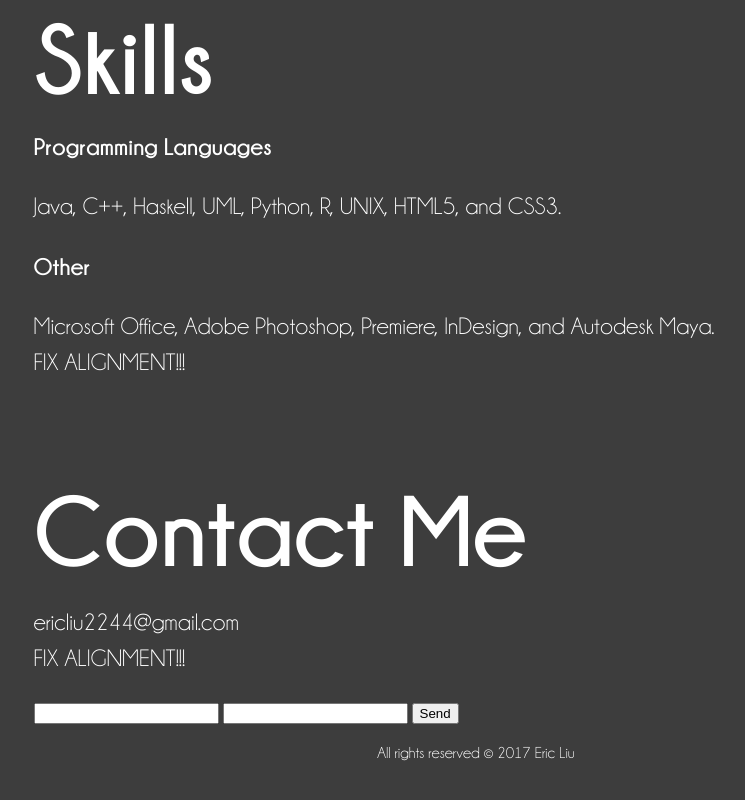
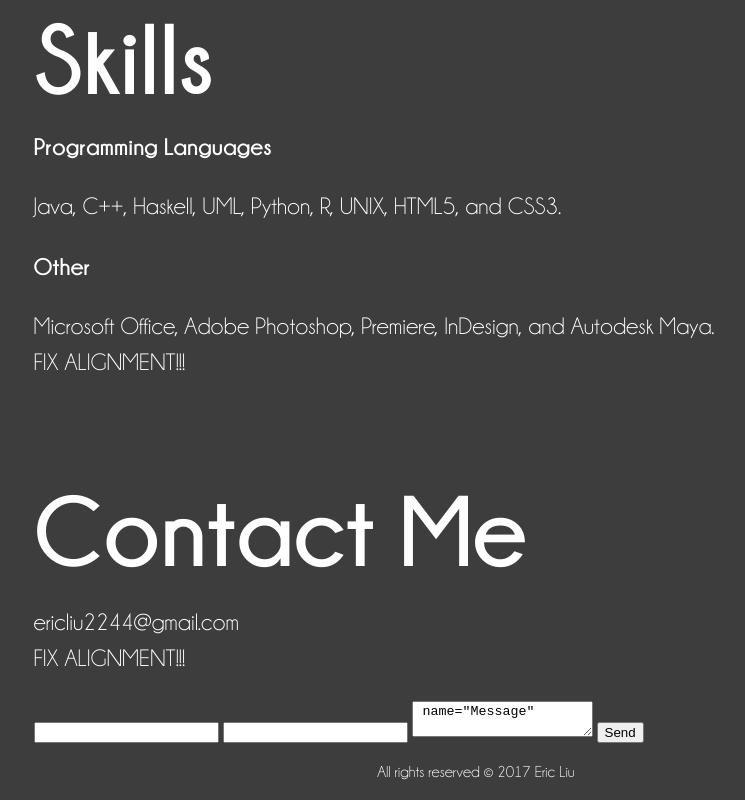
Before and after one commit to eric2416/eric2416.github.io, a plain HTML site: page index.html in a window 1280 px wide. Shown: the part 999-1799 px from the top of the page, without its empty margins (164-909 px from the left). Drawn offline with Linux system fonts and the light colour scheme; files whose address does not match are found by name.

Commit message:
Message Box

```diff
--- a/index.html
+++ b/index.html
@@ -77,6 +77,7 @@
 				      method="POST">
 				    <input type="text" name="name">
 				    <input type="email" name="_replyto">
+				    <textarea> name="Message"</textarea>
 				    <input type="submit" value="Send">
 				</form>
 
```
